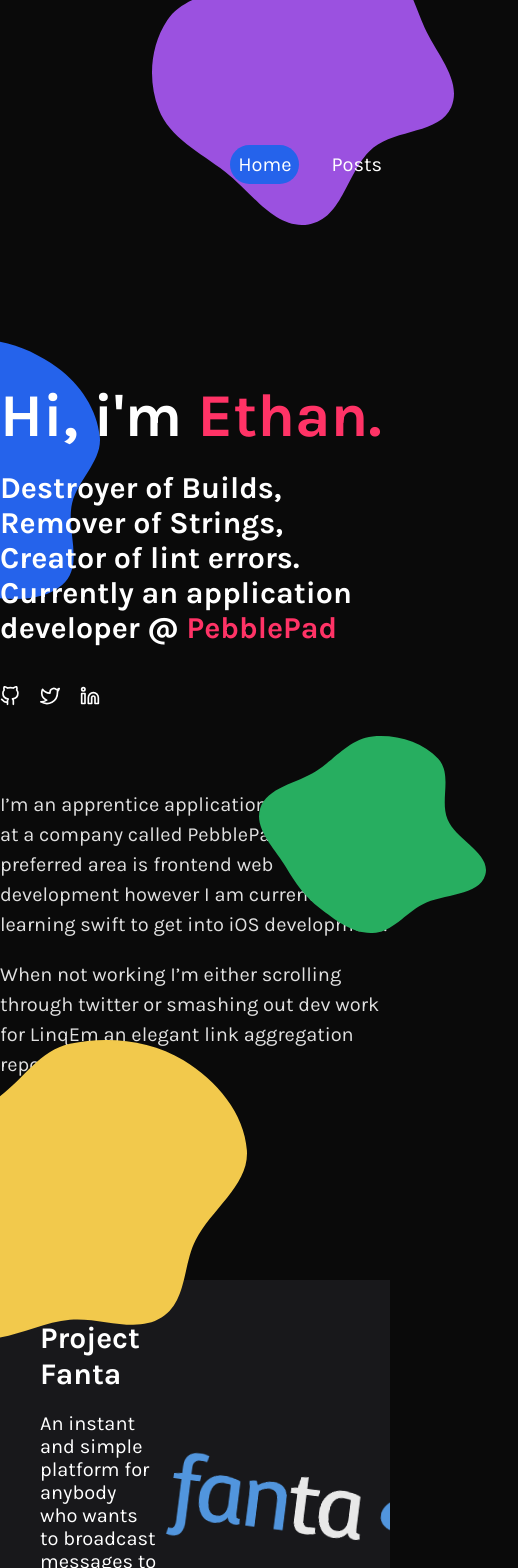
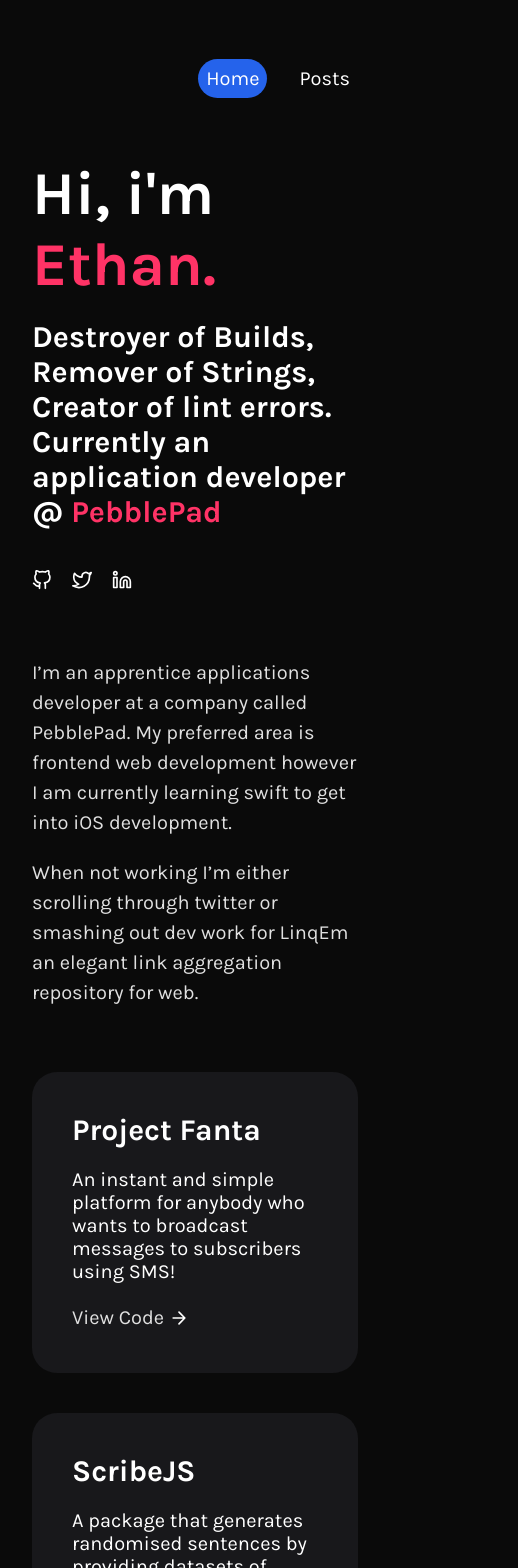
Before and after one commit to ZaphodAndo/personal-site, a Next.js app: page / in a window 390 px wide. Shown: the top 1568 px of the page, 518 px wide, since content can reach past the window. Built offline with nearby package versions, Linux system fonts and the light colour scheme.

Commit message:
Fixed mobile view

```diff
--- a/components/Bio/Bio.module.css
+++ b/components/Bio/Bio.module.css
@@ -39,3 +39,14 @@
   color: var(--primary-accent-colour);
   margin-left: 0.5rem;
 }
+
+@media only screen and (max-width: 960px) {
+  .bio {
+    margin-top: 4rem;
+  }
+
+  .bio .pic,
+  .blob {
+    display: none;
+  }
+}
--- a/components/Footer/Footer.module.css
+++ b/components/Footer/Footer.module.css
@@ -11,3 +11,9 @@
   line-height: 30px;
   margin-bottom: 10px;
 }
+
+@media only screen and (max-width: 960px) {
+  .footer {
+    margin-top: 4rem;
+  }
+}
--- a/components/Layout/Layout.module.css
+++ b/components/Layout/Layout.module.css
@@ -1,6 +1,13 @@
 .content {
+  padding: 0 2rem 0 2rem;
   margin: 150px auto 150px auto;
   max-width: 704px;
   display: flex;
   flex-direction: column;
 }
+
+@media only screen and (max-width: 960px) {
+  .content {
+    margin: 4rem auto 4rem auto;
+  }
+}
--- a/components/ProjectCard/ProjectCard.module.css
+++ b/components/ProjectCard/ProjectCard.module.css
@@ -30,3 +30,9 @@
   margin-left: 10px;
   transform: rotate(7.24deg);
 }
+
+@media only screen and (max-width: 750px) {
+  .projectCard img {
+    display: none;
+  }
+}
--- a/styles/Home.module.css
+++ b/styles/Home.module.css
@@ -34,6 +34,8 @@
 }
 
 .home .desc {
+  position: relative;
+  z-index: 1;
   margin-top: 80px;
 }
 
@@ -48,6 +50,8 @@
 }
 
 .home .projects {
+  position: relative;
+  z-index: 1;
   display: flex;
   flex-wrap: wrap;
   gap: 40px 5px;
@@ -67,6 +71,8 @@
 }
 
 .home .info {
+  position: relative;
+  z-index: 1;
   margin-top: 200px;
 }
 
@@ -98,3 +104,20 @@
 .home .info .what {
   margin-top: 100px;
 }
+
+@media only screen and (max-width: 960px) {
+  .home .blob1,
+  .blob2,
+  .blob3,
+  .blob4,
+  .blob5 {
+    display: none;
+  }
+
+  .home .desc,
+  .home .projects,
+  .home .info,
+  .home .info .what {
+    margin-top: 4rem;
+  }
+}
--- a/styles/globals.css
+++ b/styles/globals.css
@@ -10,10 +10,6 @@
   overflow-x: hidden;
 }
 
-body {
-  margin-left: calc(100vw - 100%);
-}
-
 h1,
 h2,
 p {
```
